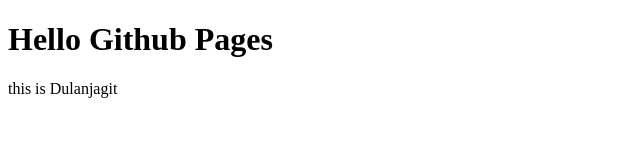
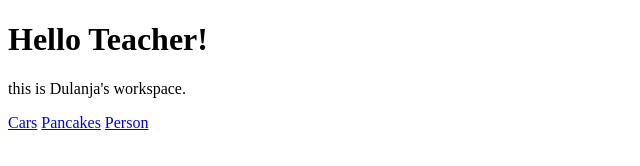
Before and after one commit to DulanjaT/DulanjaT.github.io, a plain HTML site: page index.html in a window 1280 px wide. Shown: the whole page, without its empty margins (0-640 px from the left). Drawn offline with Linux system fonts and the light colour scheme.

Commit message:
second commit

```diff
--- a/index.html
+++ b/index.html
@@ -6,7 +6,10 @@
     <title>Hello Pages!</title>
   </head>
   <body>
-    <h1>Hello Github Pages</h1>
-    this is Dulanjagit
+    <h1>Hello Teacher!</h1>
+    <p>this is Dulanja's workspace.</p>
+    <a href="Cars/">Cars</a>
+    <a href="Pancakes/">Pancakes</a>
+    <a href="Person/">Person</a>
   </body>
 </html>
```
